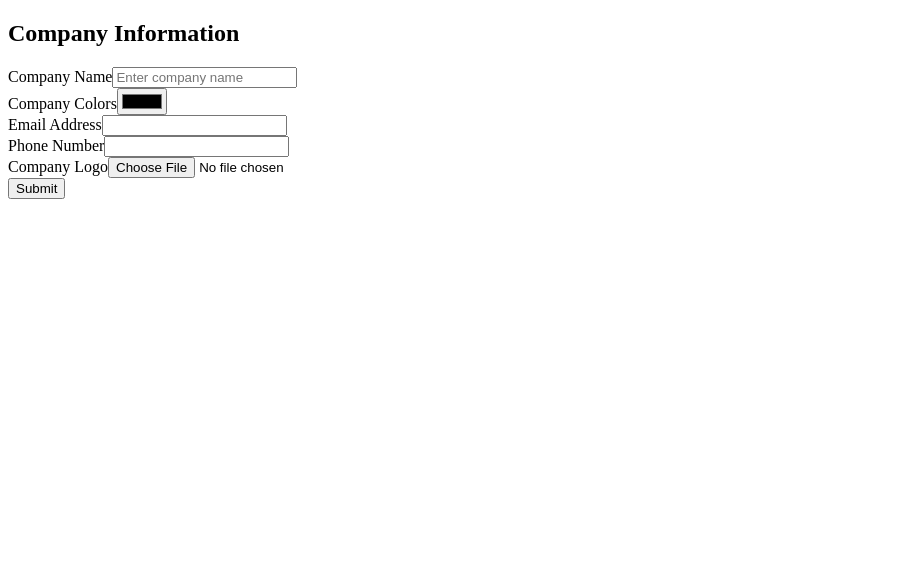
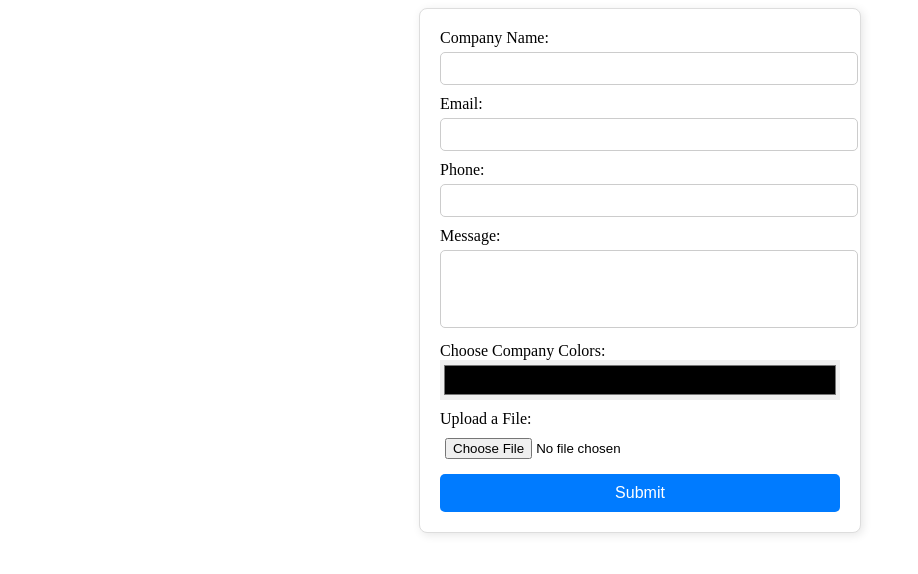
Before and after one commit to ivapbj/Mock-Up-Form, a React (Create React App) app: page / in a window 1280 px wide. Shown: the top 574 px of the page, without its empty margins (0-918 px from the left). Built offline with nearby package versions, Linux system fonts and the light colour scheme.

Commit message:
added styling

```diff
--- a/src/MockUpForm.js
+++ b/src/MockUpForm.js
@@ -1,147 +1,169 @@
-import React, { useState, useRef } from "react";
-import { useForm } from "react-hook-form";
+import React, { useState } from "react";
 
-export default function CompanyForm() {
-  const { register, handleSubmit, setValue } = useForm();
-  const [imagePreview, setImagePreview] = useState(null);
-  const fileInputRef = useRef(null);
-  const [thankYouMessage, setThankYouMessage] = useState(null);
+const MockUpForm = () => {
+  const [companyName, setCompanyName] = useState("");
+  const [email, setEmail] = useState("");
+  const [phone, setPhone] = useState("");
+  const [message, setMessage] = useState("");
+  const [companyColors, setCompanyColors] = useState("#000000"); // Default color
+  const [file, setFile] = useState(null);
 
-  // Form submission
-  const onSubmit = async (data) => {
-    console.log("Form Data:", data);
+  const handleSubmit = async (e) => {
+    e.preventDefault();
 
-    // Prepare the form data
     const formData = new FormData();
-    formData.append("companyName", data.companyName);
-    formData.append("companyColors", data.companyColors);
-    formData.append("email", data.email);
-    formData.append("phone", data.phone);
-    formData.append("companyLogo", data.companyLogo[0]);
+    formData.append("companyName", companyName);
+    formData.append("email", email);
+    formData.append("phone", phone);
+    formData.append("message", message);
+    formData.append("companyColors", companyColors);
+    if (file) {
+      formData.append("file", file);
+    }
 
     try {
-      // POST request to your backend
-      const response = await fetch(
-        "https://theivanacollective.com/api/submit-form",
-        {
+      const response = await fetch("http://localhost:5000/api/submit-form", {
         method: "POST",
         body: formData,
-        }
+      });
+
+      const data = await response.json();
+      alert(
+        "Thank you for contacting The Ivana Collective, your results will be emailed within 48 hours."
       );
-
-      if (response.ok) {
-        // Show thank you message
-        setThankYouMessage(
-          "Thank you for contacting The Ivana Collective. Your results will be emailed within 48 hours."
-        );
-      } else {
-        // Handle error
-        alert("Something went wrong. Please try again later.");
-      }
     } catch (error) {
       console.error("Error submitting form:", error);
-      alert("Something went wrong. Please try again later.");
     }
   };
 
   return (
-    <div className="max-w-lg mx-auto p-6 border rounded-lg shadow-lg bg-white">
-      <h2 className="text-2xl font-bold text-black mb-4 text-center">
-        Company Information
-      </h2>
-
-      <form onSubmit={handleSubmit(onSubmit)} className="space-y-4">
-        {/* Company Name Field */}
-        <div>
-          <label className="block font-semibold text-black">Company Name</label>
+    <form
+      onSubmit={handleSubmit}
+      style={{
+        display: "flex",
+        flexDirection: "column",
+        maxWidth: "400px",
+        margin: "0 auto",
+        padding: "20px",
+        border: "1px solid #ddd",
+        borderRadius: "8px",
+        boxShadow: "2px 2px 10px rgba(0, 0, 0, 0.1)",
+        backgroundColor: "#fff",
+      }}
+    >
+      <label style={{ marginBottom: "10px" }}>
+        Company Name:
         <input
           type="text"
-            {...register("companyName")}
-            className="w-full border-2 border-black p-2 rounded-lg focus:outline-none focus:ring-2 focus:ring-black transition text-black"
-            placeholder="Enter company name"
+          value={companyName}
+          onChange={(e) => setCompanyName(e.target.value)}
           required
+          style={{
+            width: "100%",
+            padding: "8px",
+            marginTop: "5px",
+            borderRadius: "5px",
+            border: "1px solid #ccc",
+          }}
         />
-        </div>
+      </label>
 
-        {/* Company Colors */}
-        <div>
-          <label className="block font-semibold text-black">
-            Company Colors
+      <label style={{ marginBottom: "10px" }}>
+        Email:
+        <input
+          type="email"
+          value={email}
+          onChange={(e) => setEmail(e.target.value)}
+          required
+          style={{
+            width: "100%",
+            padding: "8px",
+            marginTop: "5px",
+            borderRadius: "5px",
+            border: "1px solid #ccc",
+          }}
+        />
       </label>
+
+      <label style={{ marginBottom: "10px" }}>
+        Phone:
+        <input
+          type="text"
+          value={phone}
+          onChange={(e) => setPhone(e.target.value)}
+          required
+          style={{
+            width: "100%",
+            padding: "8px",
+            marginTop: "5px",
+            borderRadius: "5px",
+            border: "1px solid #ccc",
+          }}
+        />
+      </label>
+
+      <label style={{ marginBottom: "10px" }}>
+        Message:
+        <textarea
+          value={message}
+          onChange={(e) => setMessage(e.target.value)}
+          rows="4"
+          style={{
+            width: "100%",
+            padding: "8px",
+            marginTop: "5px",
+            borderRadius: "5px",
+            border: "1px solid #ccc",
+            resize: "none",
+          }}
+        />
+      </label>
+
+      <label style={{ marginBottom: "10px" }}>
+        Choose Company Colors:
         <input
           type="color"
-            {...register("companyColors")}
-            className="w-full border-2 border-black p-2 h-12 rounded-lg focus:outline-none focus:ring-2 focus:ring-black transition"
+          value={companyColors}
+          onChange={(e) => setCompanyColors(e.target.value)}
+          style={{
+            width: "100%",
+            height: "40px",
+            border: "none",
+            cursor: "pointer",
+          }}
         />
-        </div>
+      </label>
 
-        {/* Email Address */}
-        <div>
-          <label className="block font-semibold text-black">
-            Email Address
-          </label>
-          <input
-            type="email"
-            {...register("email")}
-            className="w-full border-2 border-black p-2 rounded-lg focus:outline-none focus:ring-2 focus:ring-black transition text-black"
-            required
-          />
-        </div>
-
-        {/* Phone Number */}
-        <div>
-          <label className="block font-semibold text-black">Phone Number</label>
-          <input
-            type="tel"
-            {...register("phone")}
-            className="w-full border-2 border-black p-2 rounded-lg focus:outline-none focus:ring-2 focus:ring-black transition text-black"
-            required
-          />
-        </div>
-
-        {/* Company Logo Upload */}
-        <div>
-          <label className="block font-semibold text-black">Company Logo</label>
-
-          {imagePreview && (
-            <img
-              src={imagePreview}
-              alt="Preview"
-              className="w-32 h-32 object-cover rounded mt-2 border-2 border-black"
-            />
-          )}
-
+      <label style={{ marginBottom: "10px" }}>
+        Upload a File:
         <input
           type="file"
-            accept="image/*"
-            {...register("companyLogo")}
-            className="w-full border-2 border-black p-2 rounded-lg mt-2 focus:outline-none focus:ring-2 focus:ring-black transition text-black"
-            ref={fileInputRef}
-            onChange={(e) => {
-              const file = e.target.files[0];
-              if (file) {
-                setImagePreview(URL.createObjectURL(file));
-                setValue("companyLogo", file);
-              }
+          onChange={(e) => setFile(e.target.files[0])}
+          style={{
+            width: "100%",
+            padding: "5px",
+            marginTop: "5px",
           }}
         />
-        </div>
+      </label>
 
-        {/* Submit Button */}
       <button
         type="submit"
-          className="w-full bg-[#587B6A] text-black font-semibold p-3 rounded-lg hover:bg-[#486656] transition"
+        style={{
+          width: "100%",
+          padding: "10px",
+          backgroundColor: "#007BFF",
+          color: "#fff",
+          border: "none",
+          borderRadius: "5px",
+          cursor: "pointer",
+          fontSize: "16px",
+        }}
       >
         Submit
       </button>
     </form>
+  );
+};
 
-      {/* Thank You Message */}
-      {thankYouMessage && (
-        <div className="mt-4 text-center text-black font-semibold">
-          {thankYouMessage}
-        </div>
-      )}
-    </div>
-  );
-}
+export default MockUpForm;
```
Also changed, not shown: 2 other files (tests, documents, lock files or other folders). Lines whose indentation alone changed are shown as unchanged.
